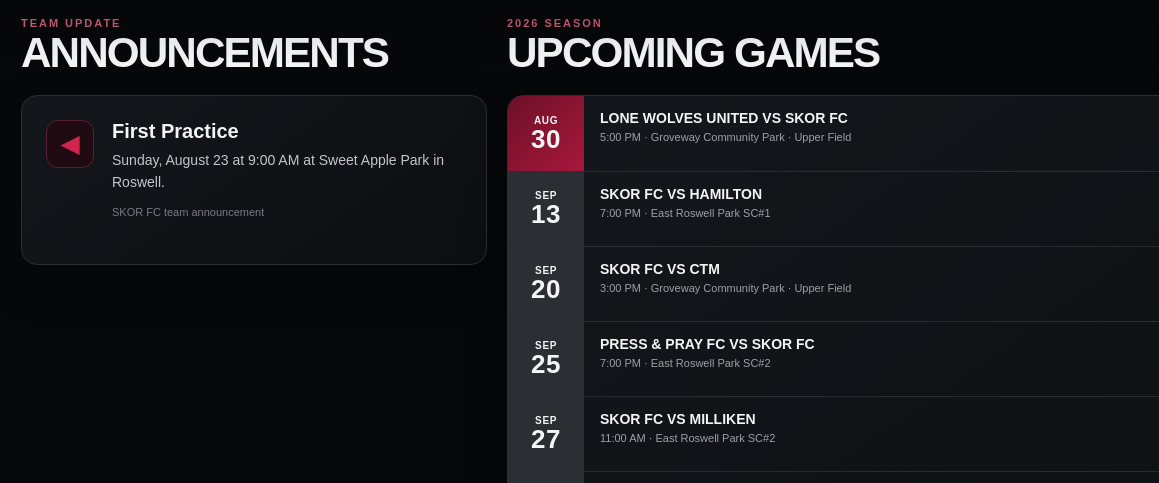
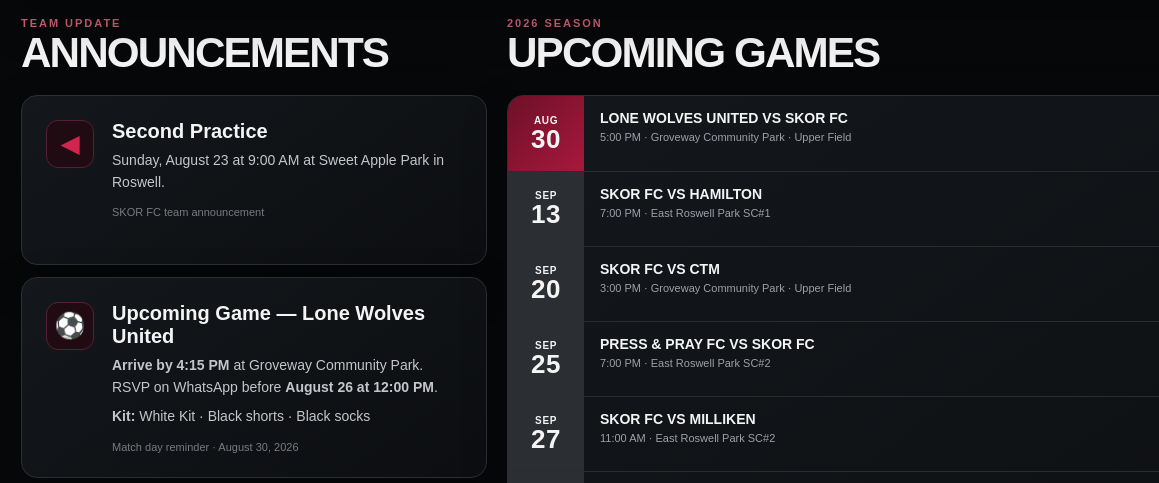
Before and after one commit to skorsolutions/skor-fc-site, a plain HTML site: page index.html in a window 1280 px wide. Shown: the part 840-1323 px from the top of the page, 0-1159 px from the left. Drawn offline with Linux system fonts and the light colour scheme.

Commit message:
Update title and announcements in index.html

```diff
--- a/index.html
+++ b/index.html
@@ -3,7 +3,7 @@
 <head>
 <meta charset="utf-8">
 <meta name="viewport" content="width=device-width,initial-scale=1">
-<title>SKOR FC | Roswell Over 30 Soccer | v28 Kits Added</title>
+<title>SKOR FC | Roswell Over 30 Soccer | v29 Announcements</title>
 <meta name="description" content="SKOR FC — Over 30 competitive soccer in Roswell, Georgia. Play Fast. Play SKOR.">
 <style>
 :root{
@@ -394,9 +394,19 @@ img{max-width:100%}
         <div class="card announcement-card">
           <div class="megaphone">◀</div>
           <div>
-            <h3>First Practice</h3>
+            <h3>Second Practice</h3>
             <p>Sunday, August 23 at 9:00 AM at Sweet Apple Park in Roswell.</p>
             <small>SKOR FC team announcement</small>
+          </div>
+        </div>
+
+        <div class="card announcement-card" style="margin-top:12px">
+          <div class="megaphone">⚽</div>
+          <div>
+            <h3>Upcoming Game — Lone Wolves United</h3>
+            <p><strong>Arrive by 4:15 PM</strong> at Groveway Community Park. RSVP on WhatsApp before <strong>August 26 at 12:00 PM</strong>.</p>
+            <p style="margin-top:8px"><strong>Kit:</strong> White Kit · Black shorts · Black socks</p>
+            <small>Match day reminder · August 30, 2026</small>
           </div>
         </div>
       </div>
```
